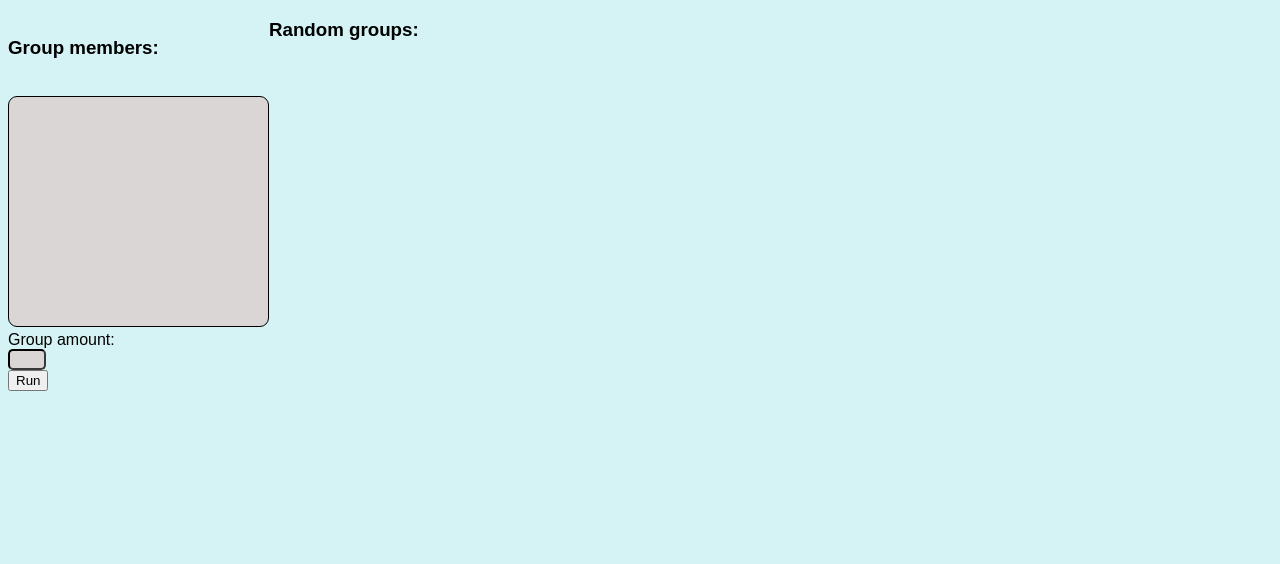
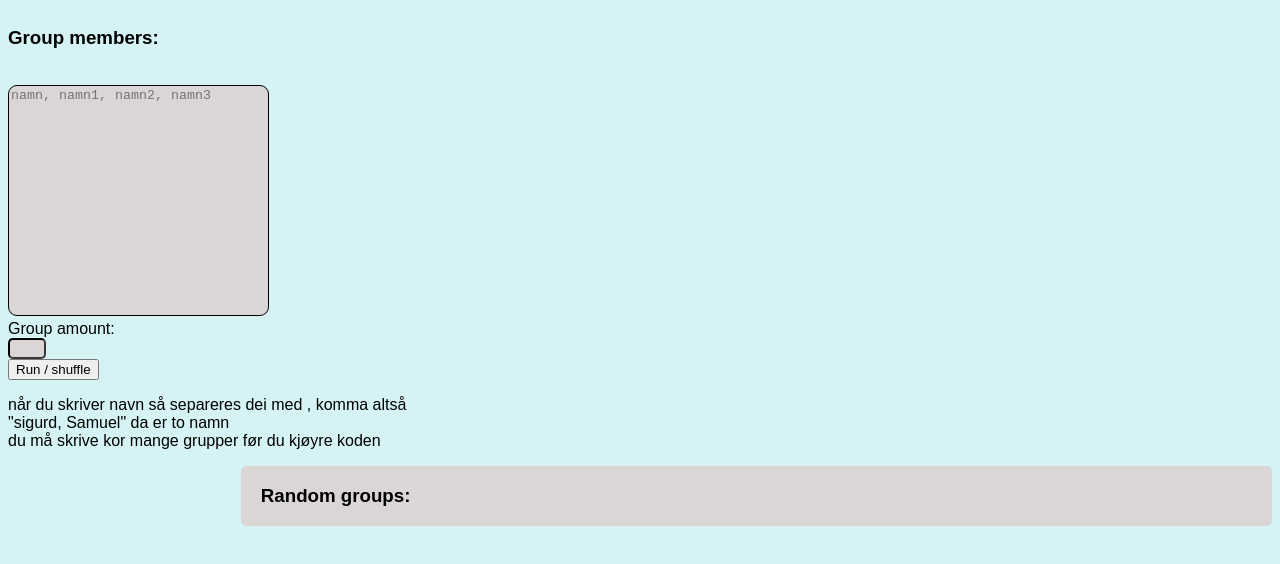
Before and after one commit to SigHelLun/Random_TeamsSigurd, a plain HTML site: page index.html in a window 1280 px wide. Drawn offline with Linux system fonts and the light colour scheme.

Commit message:
final update

```diff
--- a/JavaScript/RanTeam.js
+++ b/JavaScript/RanTeam.js
@@ -1,20 +1,24 @@
+//dette er funksjonen som eg bruker når en person trykker på knappen med onclick som er sotte til runlist
 function runList()
 {
+    //const name henter group fra HTML med getelementbyid spesifikt valuen
     const Names = document.getElementById('group').value;
     const spliter = Names.split(",")
+    //numName er kor mange navn som blir skreve opp +1 på grunn av at den teller spliter å ikkje group
+    //eg vagte å gjere det sånn å det ser ut som det fungerer fint
     numName = spliter.length + 1
 
+    //henter amount fra html med getelementbyid å setter det til constanten amount
+    const amount = document.getElementById('amount').value;
+    //setter amount igjennom parseint som transelerer det til integer som blir til const groupamount
+    const groupAmount = parseInt(amount);
 
-    const amountInt = document.getElementById('amount').value;
-    const groupAmount = parseInt(amountInt);
-
-
+    //groupname gjer sånn at numname / på groupamount så number på namn og mengde gruppe delt på kvarandre får kor mången på kvar gruppe
     groupname = Math.floor(numName / groupAmount);
+    //shuffle kaller fisher yates algoritmen til å gjer alle navnene på en random plass i array listo
     shuffle(spliter);
 
-    console.log(groupname);
-
-
+    //setter groups til tom array
     const groups = [];
 
 
@@ -36,9 +40,12 @@ function runList()
 
         return array;
       };
-    //
+      // slutt av fisher yates algoritmen
 
+    // for så lenge i er mindre en group amount kjør koden kvar gong +1 på i.
     for (let i = 0; i < groupAmount; i++) {
+        //const end idx og start idx tar group name som er totalen av ka så ska være i kvar gruppe å endrer det etter start å slutt.
+        //lager ny array fra slice det er currentgroup som gjer
         const startIdx = i * groupname;
         const endIdx = (i + 1) * groupname;
         const currentGroup = spliter.slice(startIdx, endIdx);
@@ -51,13 +58,15 @@ function runList()
     //deler opp alle groups i paragraphs
     const svarDiv = document.getElementById('svar');
     svarDiv.innerHTML = ""; //innerhtml
-
+    //går igjennom gruppene og setter følgende. oppretter h3 element lager en group textcontent + 1 index
+    //const p lager p paragraph som adder textcontent nedenfor i textcontent så fjerner han , fra group og deler heller med |
+    // så sender ut svare for kvar gruppe i egen <p>
     groups.forEach((group, index) => {
         const header = document.createElement('h3');
         header.textContent = `Group ${index + 1}`; // Add a header for the group
 
         const p = document.createElement('p');
-        p.textContent = group.join(', ');
+        p.textContent = group.join(' | ');
 
         svarDiv.appendChild(header);
         svarDiv.appendChild(p);
--- a/css/index.css
+++ b/css/index.css
@@ -3,11 +3,16 @@ body {
     font-family: Arial, Helvetica, sans-serif;
 }
 
-#svar {
+#høgre {
     float: right;
     width: 80%;
-    height: 100%;
+    background-color:#dbd6d6;
+    border-color: rgb(58, 57, 57);
+    border-radius: 5px;
+    padding-left: 20px;
 }
+
+
 
 #venstre {
     float: left;
--- a/index.html
+++ b/index.html
@@ -12,10 +12,12 @@
 
     <div id="venstre">
         <label for="group"><h3>Group members:</h3></label><br>
-        <textarea name="group" id="group" cols="30" rows="15"></textarea><br>
+        <textarea name="group" id="group" cols="30" rows="15" placeholder="namn, namn1, namn2, namn3"></textarea><br>
         <label for="amount">Group amount:</label><br>
         <input name="amount" id="amount"><br>
-        <button onclick="runList();">Run</button>
+        <button onclick="runList();">Run / shuffle</button><br>
+        <p>når du skriver navn så separeres dei med , komma altså <br> "sigurd, Samuel" da er to namn <br>
+            du må skrive kor mange grupper før du kjøyre koden</p>
 
     </div>
     <div id="høgre">
```
Also changed, not shown: 1 other file.
